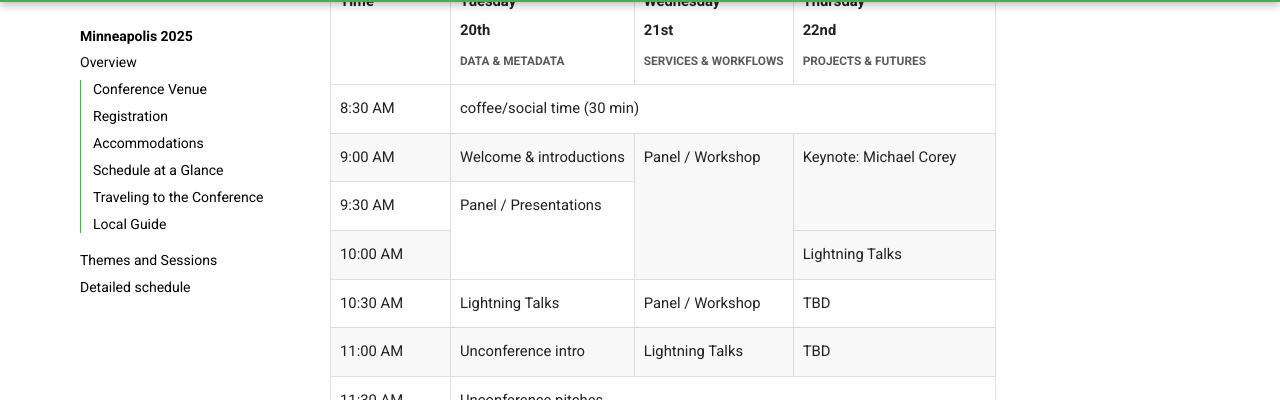
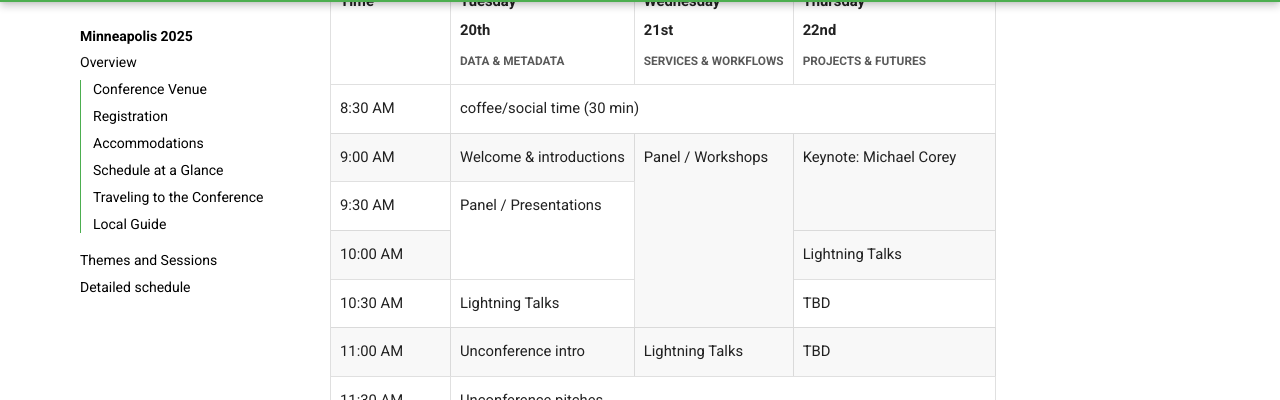
Before and after one commit to geo4lib/geo4libcamp-website, an MkDocs documentation site: the page built from docs/2025/index.md, in a window 1280 px wide and 900 px high, scrolled down 1780 px. Shown: the part 112-512 px from the top of the window. Built offline with MkDocs 1.6.1 and Material for MkDocs 9.7.7, drawn with Linux system fonts in a browser that asks for light colours.

Commit message:
Fix schedule glance

```diff
--- a/docs/2025/index.md
+++ b/docs/2025/index.md
@@ -52,10 +52,10 @@ We have a room block reserved at the:
   </thead>
   <tbody>
     <tr><td>8:30 AM</td><td colspan="3">coffee/social time (30 min)</td></tr>
-    <tr><td>9:00 AM</td><td>Welcome & introductions</td><td rowspan="3">Panel / Workshop</td><td rowspan="2">Keynote: Michael Corey</td></tr>
+    <tr><td>9:00 AM</td><td>Welcome & introductions</td><td rowspan="4">Panel / Workshops</td><td rowspan="2">Keynote: Michael Corey</td></tr>
     <tr><td>9:30 AM</td><td rowspan="2">Panel / Presentations</td></tr>
     <tr><td>10:00 AM</td><td>Lightning Talks</td></tr>
-    <tr><td>10:30 AM</td><td>Lightning Talks</td><td>Panel / Workshop</td><td>TBD</td></tr>
+    <tr><td>10:30 AM</td><td>Lightning Talks</td><td>TBD</td></tr>
     <tr><td>11:00 AM</td><td>Unconference intro</td><td>Lightning Talks</td><td>TBD</td></tr>
     <tr><td>11:30 AM</td><td colspan="3">Unconference pitches</td></tr>
     <tr><td>12:00–1:00 PM</td><td colspan="3">Lunch</td></tr>
```
